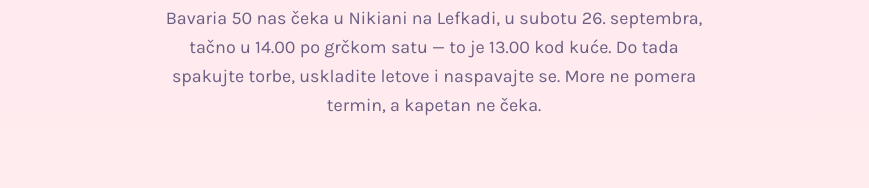
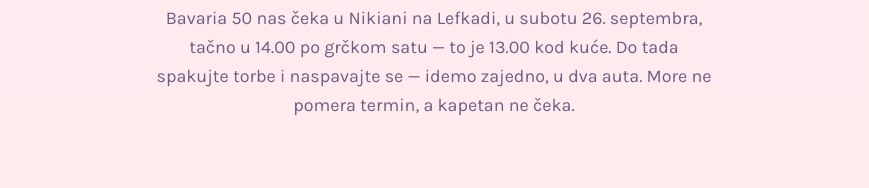
Before and after one commit to nemanjahp/lollipop, a website: page artifact.html in a window 1280 px wide. Shown: the part 535-723 px from the top of the page, without its empty margins (206-1075 px from the left). Drawn offline with nearby package versions, Linux system fonts and the light colour scheme.

Commit message:
Izbaci pominjanje letova iz uvoda
Do Lefkade se ide zajedno, u dva auta.

```diff
--- a/artifact.html
+++ b/artifact.html
@@ -220,7 +220,7 @@
 
     <p class="eyebrow"><i></i> Jedrilica Lollipop · Nikiana, Lefkada 2026 <i></i></p>
     <h1>Gospodo, <span>odbrojavanje je počelo</span></h1>
-    <p class="lede">Bavaria 50 nas čeka u Nikiani na Lefkadi, u subotu 26. septembra, tačno u 14.00 po grčkom satu — to je 13.00 kod kuće. Do tada spakujte torbe, uskladite letove i naspavajte se. More ne pomera termin, a kapetan ne čeka.</p>
+    <p class="lede">Bavaria 50 nas čeka u Nikiani na Lefkadi, u subotu 26. septembra, tačno u 14.00 po grčkom satu — to je 13.00 kod kuće. Do tada spakujte torbe i naspavajte se — idemo zajedno, u dva auta. More ne pomera termin, a kapetan ne čeka.</p>
   </header>
 
   <div class="counter">
```
Also changed, not shown: index.html (+1 -1 lines).
